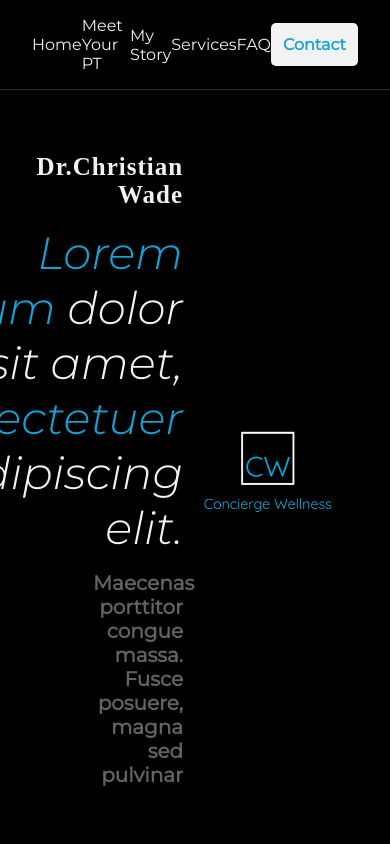
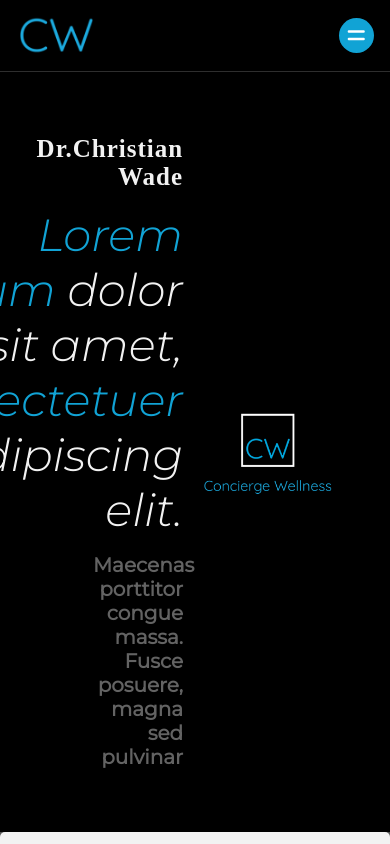
Before and after one commit to kmlibin/concierge-wellnessPT, a React (Create React App) app: page / in a window 390 px wide. Shown: the top 844 px of the page. Built offline with nearby package versions, Linux system fonts and the light colour scheme; a web font is replaced by a local one.

Commit message:
responsive navbar - hamburger menu at 900

```diff
--- a/src/components/Header/NavBar.jsx
+++ b/src/components/Header/NavBar.jsx
@@ -1,9 +1,11 @@
-import React from "react";
+import React, { useState } from "react";
 //rrd
 import { Link } from "react-router-dom";
 //styles
 import "./NavBar.scss";
+import { HiMenuAlt4, HiX } from "react-icons/hi";
 
+import logo1 from "../../assets/logo1.png";
 //routes for the links
 const navRoutes = [
   {
@@ -34,8 +36,15 @@ const navRoutes = [
 ];
 
 const NavBar = () => {
+  const [toggle, setToggle] = useState(false);
+  const handleToggle = () => {
+    setToggle(!toggle);
+  };
   return (
     <nav className="navbar">
+      <div className="navbar-logo">
+        <img src={logo1} alt="logo" />
+      </div>
       <ul className="navbar-links">
         {navRoutes.map((item) =>
           item.name === "Contact" ? (
@@ -49,6 +58,33 @@ const NavBar = () => {
           )
         )}
       </ul>
+      <div className="navbar-menu">
+        <HiMenuAlt4 onClick={handleToggle} />
+
+        {toggle && (
+          <div
+            className="navbar-menu-content"
+            data-aos="fade-in-right"
+            data-aos-duration="1000"
+          >
+            <HiX onClick={handleToggle} />
+
+            <ul>
+              {navRoutes.map((item) =>
+                item.name === "Contact" ? (
+                  <li className="contact-link" key={`link-${item.name}`}>
+                    <Link to={item.route}>{item.name}</Link>
+                  </li>
+                ) : (
+                  <li className="nav-link" key={`link-${item.name}`}>
+                    <Link to={item.route}>{item.name}</Link>
+                  </li>
+                )
+              )}
+            </ul>
+          </div>
+        )}
+      </div>
     </nav>
   );
 };
--- a/src/components/Header/NavBar.scss
+++ b/src/components/Header/NavBar.scss
@@ -1,17 +1,37 @@
 @import "../../variables/variables.scss";
 
 .navbar {
+  position: relative;
   width: $fullWidth;
+  display: flex;
+  justify-content: space-between;
+  align-items: center;
   background-color: $background;
   border-bottom: 1px solid rgba(255, 255, 255, 0.18);
 
+  .navbar-logo {
+    display: flex;
+    align-items: center;
+    padding-left: 1.2rem;
+    padding-right: 1.5rem;
+    padding-top: 1rem;
+    padding-bottom: 1rem;
+
+    img {
+      width: 75px;
+      height: auto;
+    }
+  }
+
   .navbar-links {
+    flex: 1;
+    width: 75%;
     display: flex;
     justify-content: space-between;
     align-items: center;
     list-style: none;
-    margin: 16px 0;
-    padding: 0 32px;
+    margin: 1rem 0;
+    padding: 0 2rem;
 
     .contact-link {
       a {
@@ -20,24 +40,22 @@
         font-family: $bodyFont;
         font-weight: bold;
         display: inline-block;
-        padding: .75rem;
+        padding: 0.75rem;
         border-radius: $standard;
         text-align: center;
         background-color: $whiteColor;
-        transition: all .2s ease-in;
+        transition: all 0.2s ease-in;
 
-       &:hover {
-        color: $whiteColor;
-        background-color: $darkAccent;
+        :hover {
+          color: $whiteColor;
+          background-color: $darkAccent;
+        }
       }
-    }
 
       :hover {
         color: $whiteColor;
         background-color: $accent;
       }
-
-
     }
 
     .nav-link {
@@ -56,5 +74,90 @@
         border-bottom: 1px solid $accent;
       }
     }
+    @media screen and (max-width: 900px) {
+      display: none;
+    }
   }
 }
+
+//responsive navbar styles
+
+.navbar-menu {
+  width: 35px;
+  height: 35px;
+  border-radius: 50%;
+  position: absolute;
+  right: 1rem;
+  display: flex;
+  justify-content: center;
+  align-items: center;
+  background-color: $accent;
+
+  svg {
+    width: 70%;
+    height: 70%;
+    color: white;
+  }
+
+  .navbar-menu-content {
+    position: fixed;
+    top: 0;
+    bottom: 0;
+    right: 0;
+    z-index: 5;
+    padding: 1rem;
+    width: 50%;
+    height: 100vh;
+    display: flex;
+    justify-content: flex-end;
+    align-items: flex-end;
+    flex-direction: column;
+    background-color: $mediumGrey;
+    box-shadow: 0 0 20px rgba(168, 168, 168, 0.15);
+
+    svg {
+      width: 35px;
+      height: 35px;
+      color: white;
+      margin: 0.5rem 1rem;
+    }
+
+    ul {
+      font-family: $bodyFont;
+      list-style: none;
+      margin: 0;
+      padding: 0;
+      height: 100%;
+      width: 100%;
+      display: flex;
+      justify-content: flex-start;
+      align-items: flex-start;
+      flex-direction: column;
+
+      li {
+        margin: 1rem;
+        padding-bottom: 1rem;
+
+        a {
+          color: white;
+          text-decoration: none;
+          font-size: 1rem;
+          text-transform: uppercase;
+          font-weight: 500;
+          transition: all 0.3s ease-in-out;
+        }
+        &:hover {
+          color: $accent;
+          border-bottom: 1px solid $accent;
+        }
+      }
+    }
+
+    @media screen and (min-width: 900px) {
+      display: none;
+    }
+  }
+  @media screen and (min-width: 900px) {
+    display: none;
+  }
+}
```
Also changed, not shown: src/assets/logo1.png (added).
